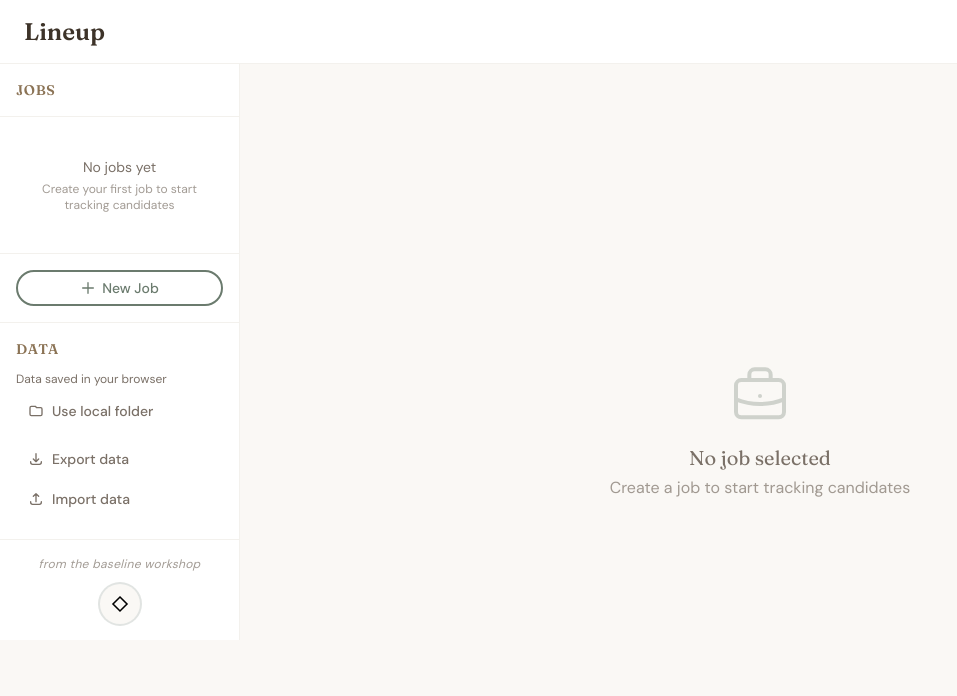
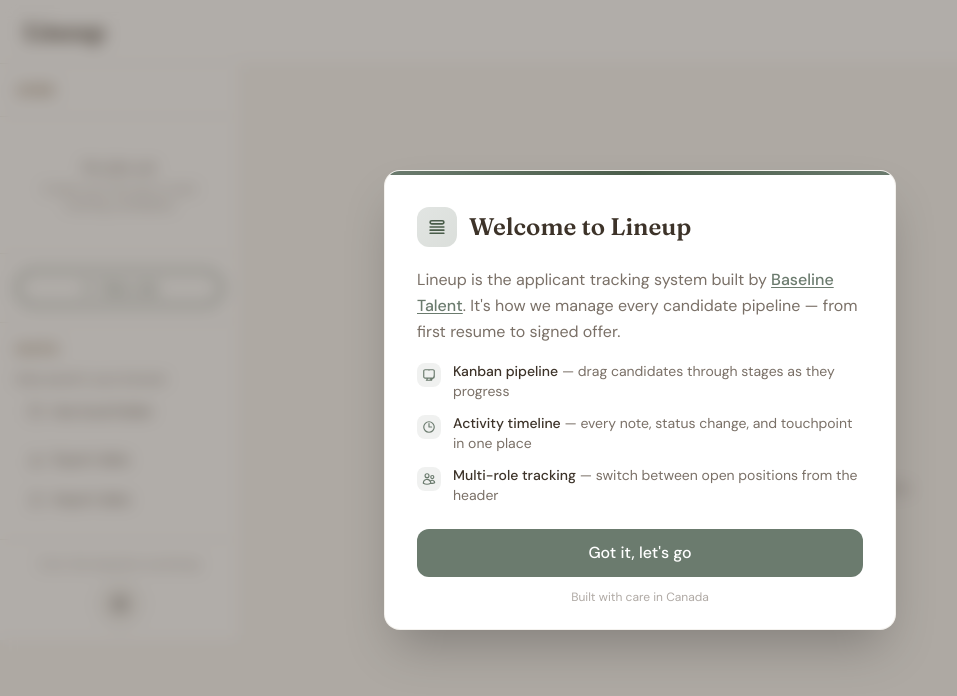
Before and after one commit to phil-baseline/baseline-talent-lineup, a React (Vite) app: page / in a window 1280 px wide. Shown: the top 696 px of the page, without its empty margins (0-957 px from the left). Built offline with nearby package versions, Linux system fonts and the light colour scheme.

Commit message:
Add welcome explainer modal for first-time Lineup visitors
Co-Authored-By: Claude Opus 4.6 <noreply@anthropic.com>

```diff
--- a/src/App.tsx
+++ b/src/App.tsx
@@ -5,6 +5,7 @@ import { Sidebar } from './components/Sidebar/Sidebar';
 import { MobileDrawer } from './components/Sidebar/MobileDrawer';
 import { Kanban } from './components/Board/Kanban';
 import { DetailPanel } from './components/CandidateDetail/DetailPanel';
+import { WelcomeModal } from './components/WelcomeModal';
 
 function App() {
   const [isMobileMenuOpen, setIsMobileMenuOpen] = useState(false);
@@ -68,6 +69,8 @@ function App() {
         isOpen={isMobileMenuOpen}
         onClose={() => setIsMobileMenuOpen(false)}
       />
+
+      <WelcomeModal />
     </div>
   );
 }
--- /dev/null
+++ b/src/components/WelcomeModal.tsx
@@ -0,0 +1,124 @@
+import { useState, useEffect } from 'react';
+
+const STORAGE_KEY = 'lineup_welcome_dismissed';
+
+export function WelcomeModal() {
+  const [isVisible, setIsVisible] = useState(false);
+  const [isClosing, setIsClosing] = useState(false);
+
+  useEffect(() => {
+    const dismissed = localStorage.getItem(STORAGE_KEY);
+    if (!dismissed) {
+      // Small delay so the app loads first, then the modal fades in
+      const timer = setTimeout(() => setIsVisible(true), 400);
+      return () => clearTimeout(timer);
+    }
+  }, []);
+
+  const dismiss = () => {
+    setIsClosing(true);
+    setTimeout(() => {
+      localStorage.setItem(STORAGE_KEY, 'true');
+      setIsVisible(false);
+    }, 250);
+  };
+
+  if (!isVisible) return null;
+
+  return (
+    <div
+      className={`fixed inset-0 z-[100] flex items-center justify-center p-4 transition-all duration-300 ${
+        isClosing ? 'opacity-0' : 'opacity-100'
+      }`}
+    >
+      {/* Backdrop */}
+      <div
+        className="absolute inset-0 bg-deep-brown/40 backdrop-blur-sm"
+        onClick={dismiss}
+      />
+
+      {/* Modal */}
+      <div
+        className={`relative w-full max-w-lg bg-surface rounded-2xl shadow-2xl border border-brown/10 overflow-hidden transition-all duration-300 ${
+          isClosing
+            ? 'scale-95 opacity-0 translate-y-2'
+            : 'scale-100 opacity-100 translate-y-0'
+        }`}
+      >
+        {/* Top accent stripe */}
+        <div className="h-1 bg-gradient-to-r from-sage via-moss to-sage" />
+
+        <div className="px-8 pt-8 pb-6">
+          {/* Icon + Title */}
+          <div className="flex items-center gap-3 mb-5">
+            <div className="w-10 h-10 rounded-xl bg-gradient-to-br from-sage/20 to-moss/20 flex items-center justify-center">
+              <svg className="w-5 h-5 text-moss" fill="none" viewBox="0 0 24 24" stroke="currentColor" strokeWidth={2}>
+                <path strokeLinecap="round" strokeLinejoin="round" d="M3.75 12h16.5m-16.5 3.75h16.5M3.75 19.5h16.5M5.625 4.5h12.75a1.875 1.875 0 010 3.75H5.625a1.875 1.875 0 010-3.75z" />
+              </svg>
+            </div>
+            <h2 className="text-2xl font-headline font-semibold text-deep-brown">
+              Welcome to Lineup
+            </h2>
+          </div>
+
+          {/* Body */}
+          <p className="text-stone leading-relaxed mb-4">
+            Lineup is the applicant tracking system built by{' '}
+            <a
+              href="https://baselinetalent.xyz"
+              className="text-sage font-medium hover:text-moss transition-colors underline underline-offset-2"
+            >
+              Baseline Talent
+            </a>
+            . It's how we manage every candidate pipeline — from first resume to signed offer.
+          </p>
+
+          <div className="space-y-3 mb-6">
+            <div className="flex items-start gap-3">
+              <div className="w-6 h-6 rounded-lg bg-sage/10 flex items-center justify-center flex-shrink-0 mt-0.5">
+                <svg className="w-3.5 h-3.5 text-sage" fill="none" viewBox="0 0 24 24" stroke="currentColor" strokeWidth={2}>
+                  <path strokeLinecap="round" strokeLinejoin="round" d="M9 17.25v1.007a3 3 0 01-.879 2.122L7.5 21h9l-.621-.621A3 3 0 0115 18.257V17.25m6-12V15a2.25 2.25 0 01-2.25 2.25H5.25A2.25 2.25 0 013 15V5.25m18 0A2.25 2.25 0 0018.75 3H5.25A2.25 2.25 0 003 5.25m18 0V12a9 9 0 01-9 9m0-18v.75" />
+                </svg>
+              </div>
+              <p className="text-sm text-stone">
+                <span className="font-medium text-deep-brown">Kanban pipeline</span> — drag candidates through stages as they progress
+              </p>
+            </div>
+            <div className="flex items-start gap-3">
+              <div className="w-6 h-6 rounded-lg bg-sage/10 flex items-center justify-center flex-shrink-0 mt-0.5">
+                <svg className="w-3.5 h-3.5 text-sage" fill="none" viewBox="0 0 24 24" stroke="currentColor" strokeWidth={2}>
+                  <path strokeLinecap="round" strokeLinejoin="round" d="M12 6v6h4.5m4.5 0a9 9 0 11-18 0 9 9 0 0118 0z" />
+                </svg>
+              </div>
+              <p className="text-sm text-stone">
+                <span className="font-medium text-deep-brown">Activity timeline</span> — every note, status change, and touchpoint in one place
+              </p>
+            </div>
+            <div className="flex items-start gap-3">
+              <div className="w-6 h-6 rounded-lg bg-sage/10 flex items-center justify-center flex-shrink-0 mt-0.5">
+                <svg className="w-3.5 h-3.5 text-sage" fill="none" viewBox="0 0 24 24" stroke="currentColor" strokeWidth={2}>
+                  <path strokeLinecap="round" strokeLinejoin="round" d="M15 19.128a9.38 9.38 0 002.625.372 9.337 9.337 0 004.121-.952 4.125 4.125 0 00-7.533-2.493M15 19.128v-.003c0-1.113-.285-2.16-.786-3.07M15 19.128v.106A12.318 12.318 0 018.624 21c-2.331 0-4.512-.645-6.374-1.766l-.001-.109a6.375 6.375 0 0111.964-3.07M12 6.375a3.375 3.375 0 11-6.75 0 3.375 3.375 0 016.75 0zm8.25 2.25a2.625 2.625 0 11-5.25 0 2.625 2.625 0 015.25 0z" />
+                </svg>
+              </div>
+              <p className="text-sm text-stone">
+                <span className="font-medium text-deep-brown">Multi-role tracking</span> — switch between open positions from the header
+              </p>
+            </div>
+          </div>
+
+          {/* CTA */}
+          <button
+            onClick={dismiss}
+            className="w-full py-3 px-6 bg-sage text-white font-medium rounded-xl hover:bg-moss transition-colors duration-200 focus:outline-none focus:ring-2 focus:ring-sage focus:ring-offset-2"
+          >
+            Got it, let's go
+          </button>
+
+          <p className="text-xs text-stone/60 text-center mt-3">
+            Built with care in Canada
+          </p>
+        </div>
+      </div>
+    </div>
+  );
+}
```
